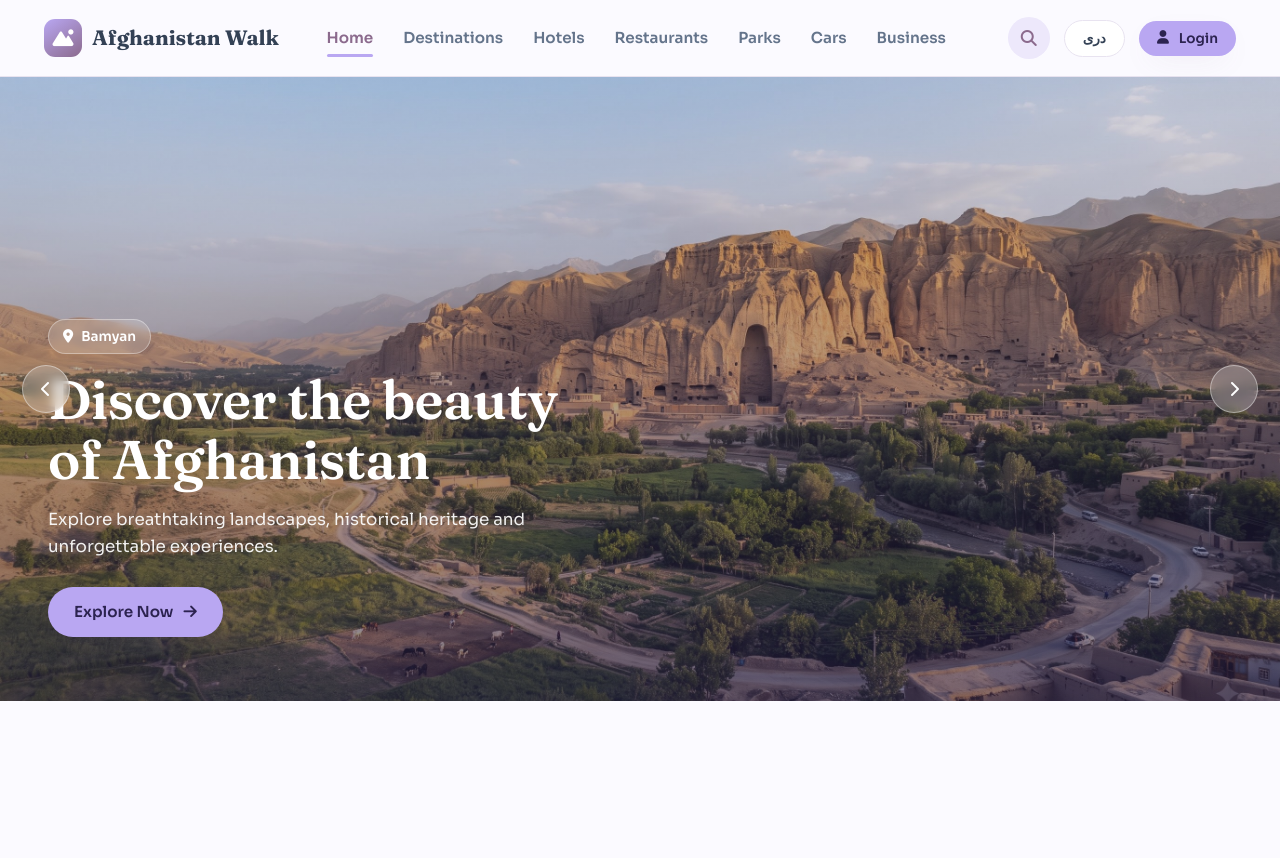
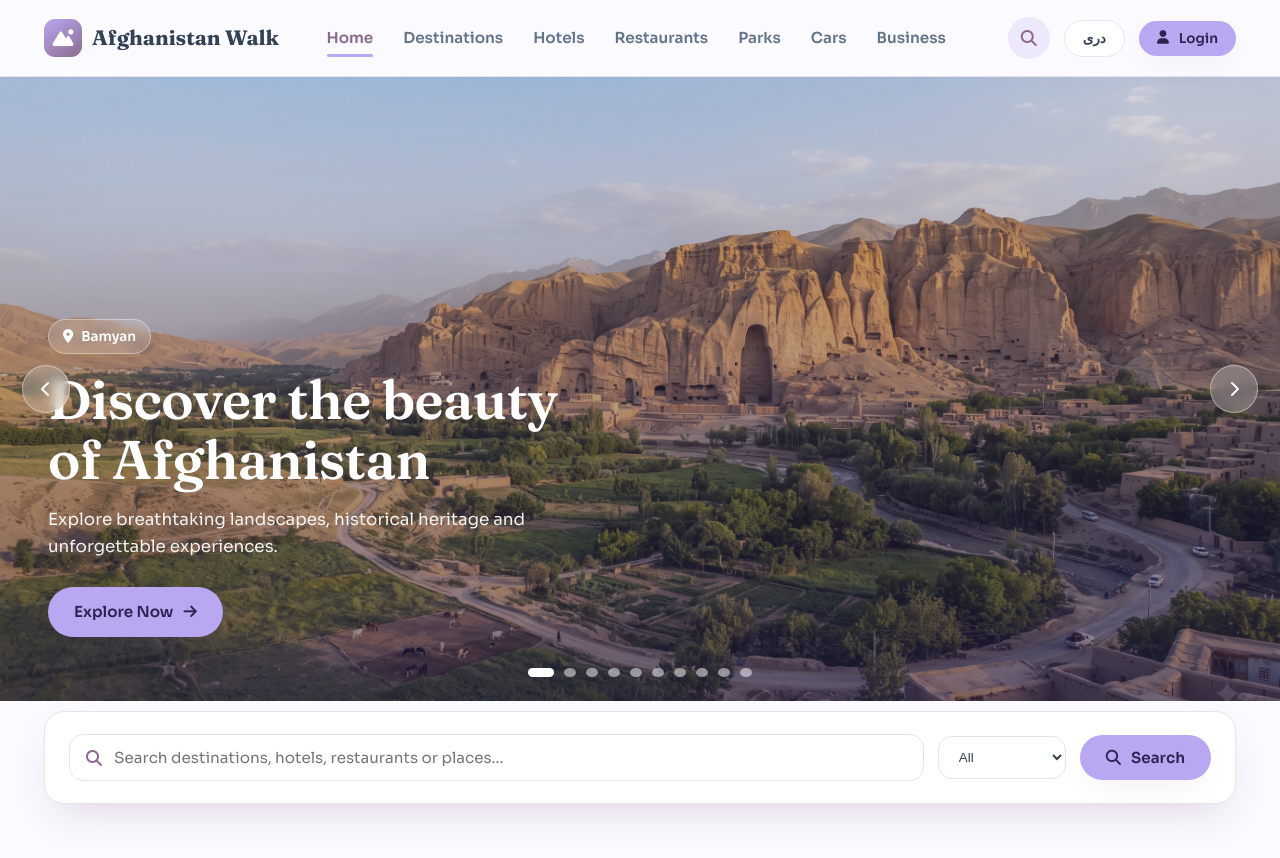
Before and after one commit to BEbrahimi/JavaScriptProject, a plain HTML site: page index.html in a window 1280 px wide. Before the commit the page ends 800 px from the top, so only its background shows below. Drawn offline with Linux system fonts and the light colour scheme.

Commit message:
Add quick search section and styles for enhanced user experience

```diff
--- /dev/null
+++ b/css/quickSearch.css
@@ -0,0 +1,49 @@
+.quick-search{
+    margin: 10px;
+    position: relative;
+    z-index: 20;
+}
+
+
+
+
+.quick-search-panel{
+    background-color: var(--white);
+    border-radius: var(--radius-lg) ;
+    box-shadow: var(--shadow-hover);
+    padding: 22px 24px;
+    display: grid;
+    grid-template-columns: 1fr auto auto;
+    gap: 14px;
+    align-items: center;
+    border: 1px solid var(--border);
+}
+
+.qs-input{
+  display: flex;
+  align-items: center;
+  gap: 10px;
+  border-radius: var(--radius-md);
+  border: 1.5px solid var(--border);
+  padding: 12px 16px;
+}
+
+.qs-input i{
+  color: var(--soft-plum);
+}
+
+.qs-input input{
+  border: none;
+  outline: none;
+  background: transparent;
+  width: 100%;
+  font-size: 0.95rem;
+}
+
+.qs-select{
+  border: 1px solid var(--border);
+  border-radius: var(--radius-md);
+  padding: 12px 16px;
+  background-color: var(--white);
+  color: var(--text-main);
+}
--- a/index.html
+++ b/index.html
@@ -16,6 +16,7 @@
     rel="stylesheet">
   <link rel="stylesheet" href="https://cdnjs.cloudflare.com/ajax/libs/font-awesome/6.5.1/css/all.min.css">
   <link rel="stylesheet" href="css/style.css">
+  <link rel="stylesheet" href="css/quickSearch.css">
 </head>
 
 <body>
@@ -238,6 +239,43 @@
       </div>
       <div class="slider-dots"></div>
     </section>
+
+    <section class="quick-search" id="quick-search">
+      <div class="container">
+        <form class="quick-search-panel" id="quick-search-form">
+          <div class="qs-input">
+            <i class="fa-solid fa-magnifying-glass"></i>
+          <input type="text" name="q" data-i18n-placeholder="qs_placeholder" placeholder="Search destinations, hotels, restaurants or places...">
+
+          </div>
+          <select name="category" id="qs-select" class="qs-select">
+            <option value="all" data-i18n="qs_details">All</option>
+            <option value="destination" data-i18n="qs_details">Destinations</option>
+            <option value="hotel" data-i18n="qs_details">Hotels</option>
+            <option value="all" data-i18n="qs_details">All</option>
+          </select>
+
+          <button class="btn btn-primary" type="submit"><i class="fa-solid fa-magnifying-glass"></i> <span data-i18n="qs_search">Search</span></button>
+
+
+        </form>
+      </div>
+    </section>
+
+    <br>
+    <br>
+    <br>
+    <br>
+    <br>
+    <br>
+    <br>
+    <br>
+    <br>
+    <br>
+
+
+
+
   </main>
 
 
@@ -245,5 +283,5 @@
 
 
 </body>
-
+<script src="js/slider.js"></script>
 </html>
--- /dev/null
+++ b/js/slider.js
@@ -0,0 +1,90 @@
+// IIFE (Immediately  invoked function Expresstion)
+
+(function(){
+    const AUTOPLAY_MS = 5600;
+
+    function initSlider(root){
+        const slides = Array.from(root.querySelectorAll(".slide"));
+        const dotsWrap = root.querySelector(".slider-dots");
+        const prevBtn = root.querySelector("[data-slide-prev]");
+        const nextBtn = root.querySelector("[data-slide-next]");
+
+        if(!slides.length) return;
+
+        let current = 0;
+        let timer = null;
+        let touchStartX = null;
+
+        slides.forEach((_, i) => {
+            const dot = document.createElement("button");
+            dot.className = "slider-dot" + (i === 0 ? " is-active" : "");
+            dot.setAttribute("aria-label", `Go to slide ${i + 1}`);
+            dot.addEventListener("click", () => goTo(i, true));
+            dotsWrap.appendChild(dot);
+        });
+        const dots = Array.from(dotsWrap.children);
+
+        function goTo(index, userTriggered){
+            slides[current].classList.remove("is-active");
+            dots[current].classList.remove("is-active");
+            current = (index + slides.length) % slides.length;
+            slides[current].classList.add("is-active");
+            dots[current].classList.add("is-active");
+            if (userTriggered) restartAutoplay();
+
+        }
+
+        function next(){goTo(current + 1);}
+        function prev(){goTo(current - 1);}
+
+        function startAutoplay(){
+            timer = setInterval(next, AUTOPLAY_MS)
+        }
+
+        function stopAutoplay(){
+            if(timer) clearInterval(timer);
+            timer = null;
+        }
+
+        function restartAutoplay(){
+           stopAutoplay();
+           startAutoplay();
+        }
+
+        prevBtn.addEventListener("click", ()=> goTo(current - 1 ,true));
+        nextBtn.addEventListener("click", ()=> goTo(current + 1 ,true));
+
+        root.addEventListener("mouseenter", stopAutoplay);
+        root.addEventListener("mouseleave", startAutoplay);
+        root.addEventListener("focusin", stopAutoplay);
+        root.addEventListener("focusout", startAutoplay);
+
+        // Touch / swipe
+
+        root.addEventListener("touchstart", e=>{
+            touchStartX = e.touches[0].clientX;
+            stopAutoplay();
+        }, {passive: true});
+
+        root.addEventListener("touchend", e=>{
+            if(touchStartX === null) return;
+            const deltaX = e.changedToucheds[0].clientX - touchStartX;
+            if(Math.abs(deltaX)>40){
+                deltaX < 0 ? goTo(current+1) : goTo (current -1);
+             }
+             touchStartX = null;
+             startAutoplay();
+        });
+
+        root.setAttribute("tabindex", "0");
+        root.addEventListener("keydown", e =>{
+            if(e.key === "ArrowRight") goTo(current + 1) ;
+            if(e.key === "ArrowLeft") goTo(current - 1) ;
+        });
+        startAutoplay();
+    }
+
+    document.addEventListener("DOMContentLoaded",()=>{
+        document.querySelectorAll("[data-hero-slider]").forEach(initSlider)
+    });
+})();
```
